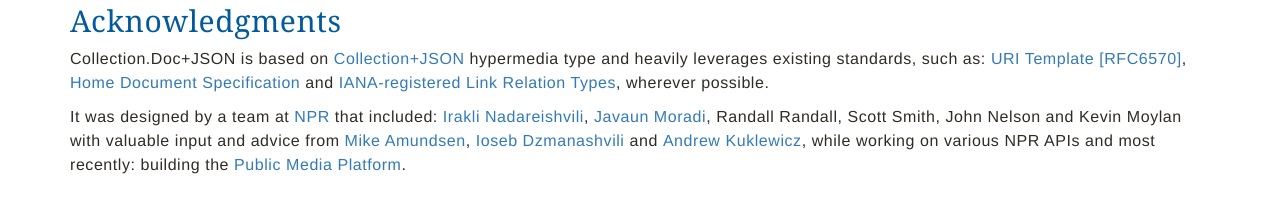
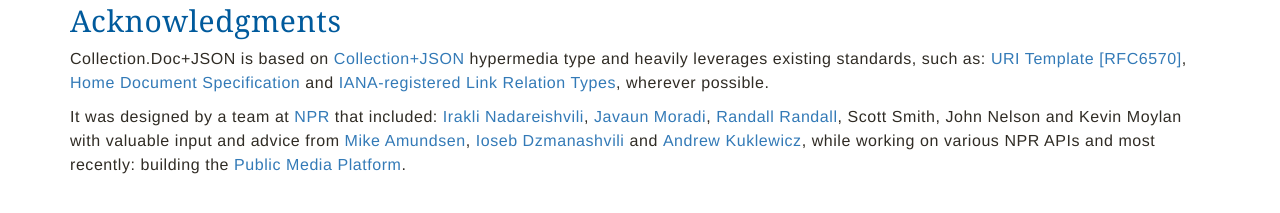
Before and after one commit to npr/cdoc-spec-site, a Jekyll site: the page built from index.md, in a window 1280 px wide. Shown: the part 402-615 px from the top of the page. Built offline with Jekyll 4.4.1, drawn with Linux system fonts in a browser that asks for light colours; nearby versions of some CDN libraries; Markdown is read by kramdown in place of the engine named in the settings; part of the change alters nothing that is shown.

```diff
--- a/index.md
+++ b/index.md
@@ -21,4 +21,4 @@ title: Collection.Doc Hypermedia Type
 
 Collection.Doc+JSON is based on [Collection+JSON](http://amundsen.com/media-types/collection/format/) hypermedia type and heavily leverages existing standards, such as: [URI Template [RFC6570]](http://tools.ietf.org/html/rfc6570), [Home Document Specification](http://tools.ietf.org/html/draft-nottingham-json-home-03) and [IANA-registered Link Relation Types](http://www.iana.org/assignments/link-relations/link-relations.xhtml), wherever possible.
 
-It was designed by a team at [NPR](https://www.npr.org) that included: [Irakli Nadareishvili](https://twitter.com/inadarei/), [Javaun Moradi](https://twitter.com/javaun), Randall Randall, Scott Smith, John Nelson and Kevin Moylan with valuable input and advice from [Mike Amundsen](https://github.com/mamund), [Ioseb Dzmanashvili](https://github.com/ioseb) and [Andrew Kuklewicz](https://github.com/kookster), while working on various NPR APIs and most recently: building the [Public Media Platform](http://docs.pmp.io).
+It was designed by a team at [NPR](https://www.npr.org) that included: [Irakli Nadareishvili](https://twitter.com/inadarei/), [Javaun Moradi](https://twitter.com/javaun), [Randall Randall](https://github.com/randallsquared), Scott Smith, John Nelson and Kevin Moylan with valuable input and advice from [Mike Amundsen](https://github.com/mamund), [Ioseb Dzmanashvili](https://github.com/ioseb) and [Andrew Kuklewicz](https://github.com/kookster), while working on various NPR APIs and most recently: building the [Public Media Platform](http://docs.pmp.io).
```
